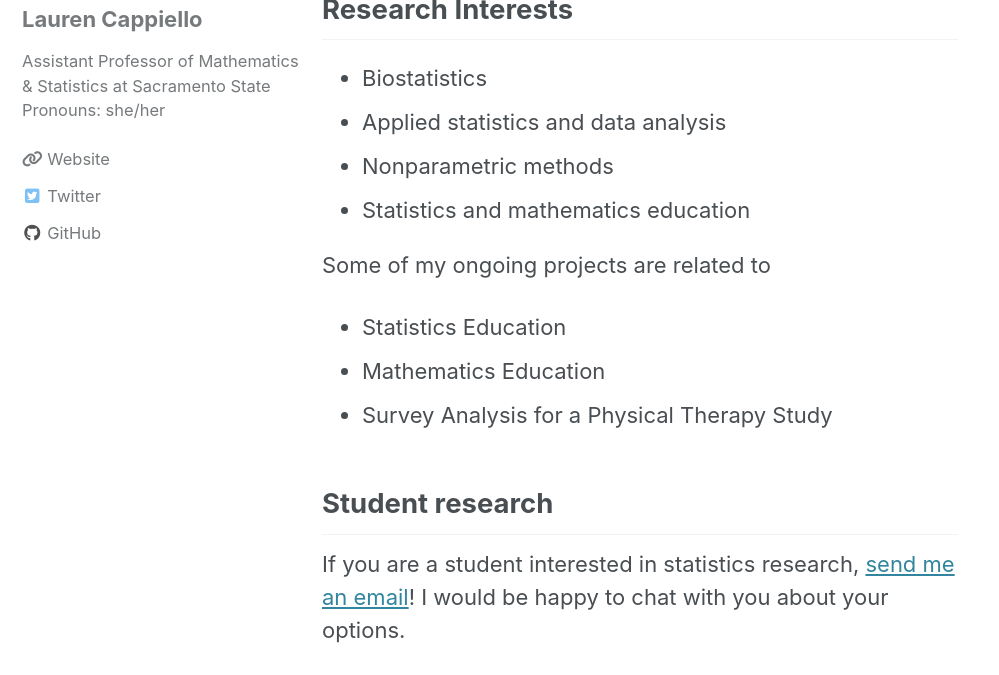
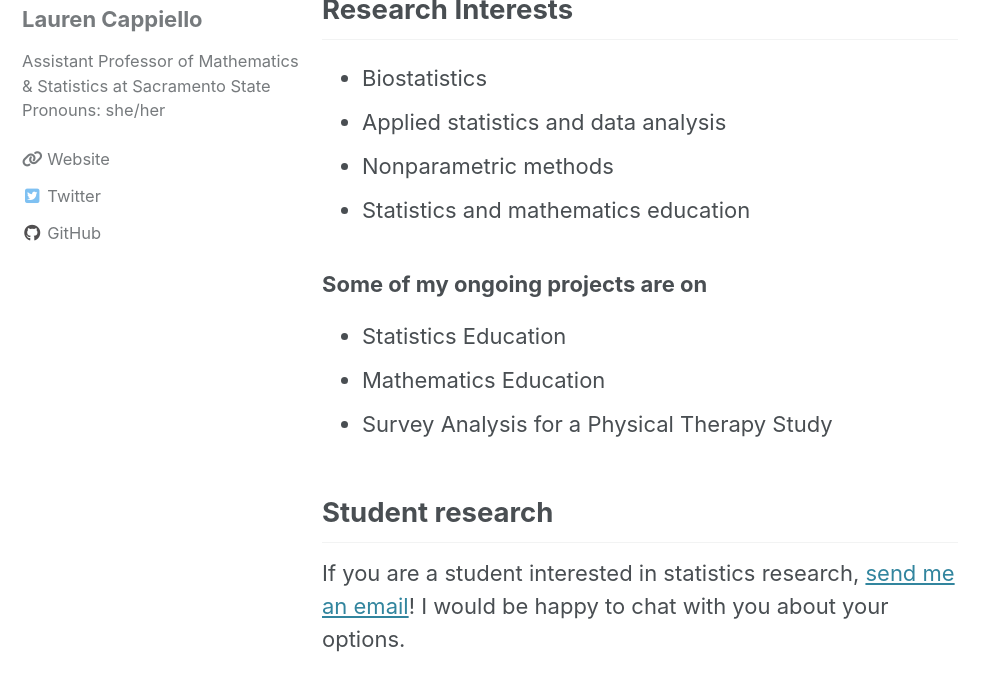
Before and after one commit to lgpcappiello/lgpcappiello.github.io, a Jekyll site: the page built from research/index.md, in a window 1280 px wide and 900 px high, cut to the strip 225-900 px from the top of the window. Shown: the whole strip, without its empty margins (0-999 px from the left). Built offline with Jekyll 4.4.1, drawn with Linux system fonts in a browser that asks for light colours; cached includes are drawn as plain includes; nearby versions of some CDN libraries.

Commit message:
Update index.md

```diff
--- a/research/index.md
+++ b/research/index.md
@@ -11,7 +11,7 @@ author_profile: true
 - Nonparametric methods
 - Statistics and mathematics education
 
-Some of my ongoing projects are related to
+### Some of my ongoing projects are on
 
 - Statistics Education
 - Mathematics Education
```
